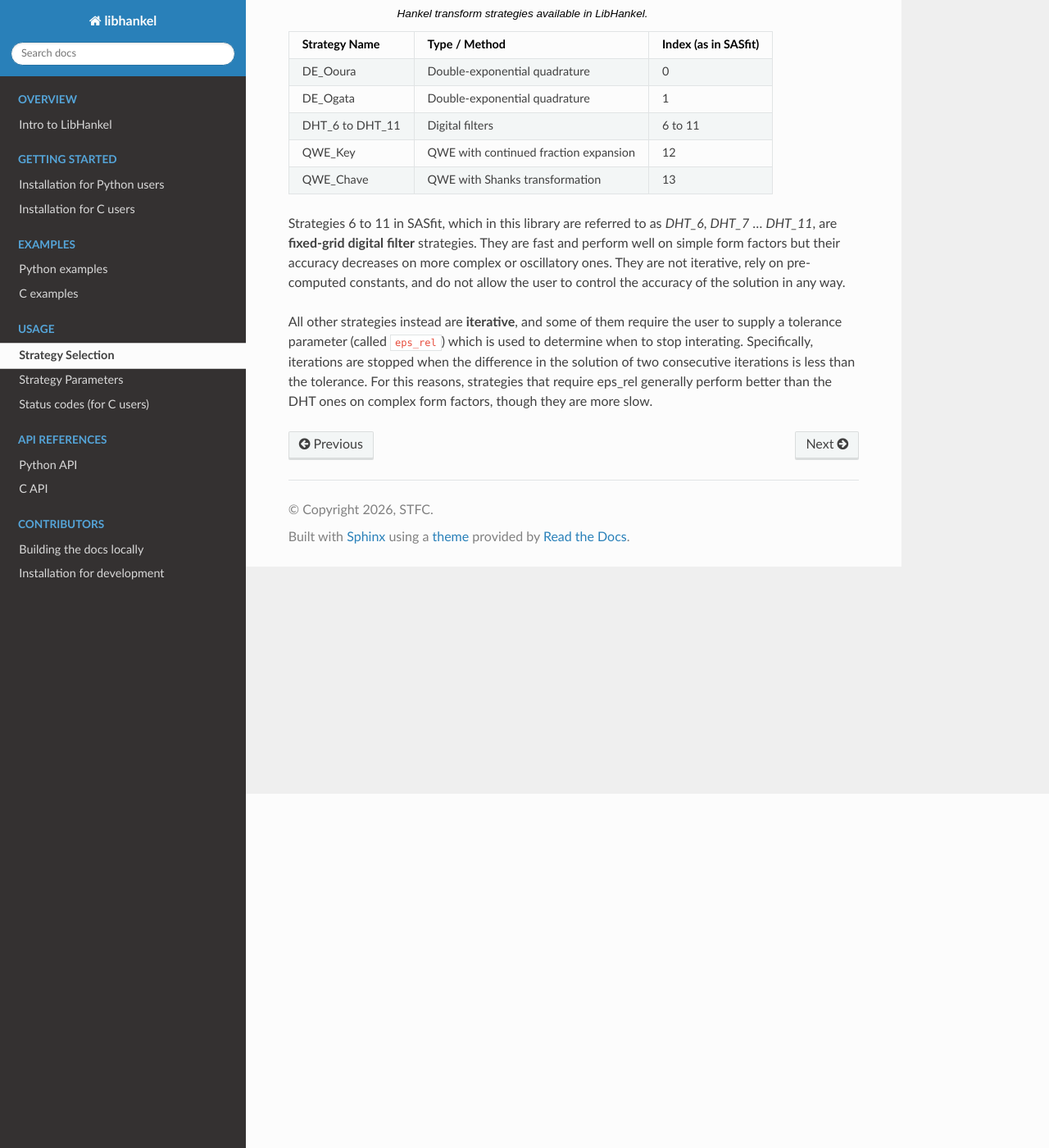
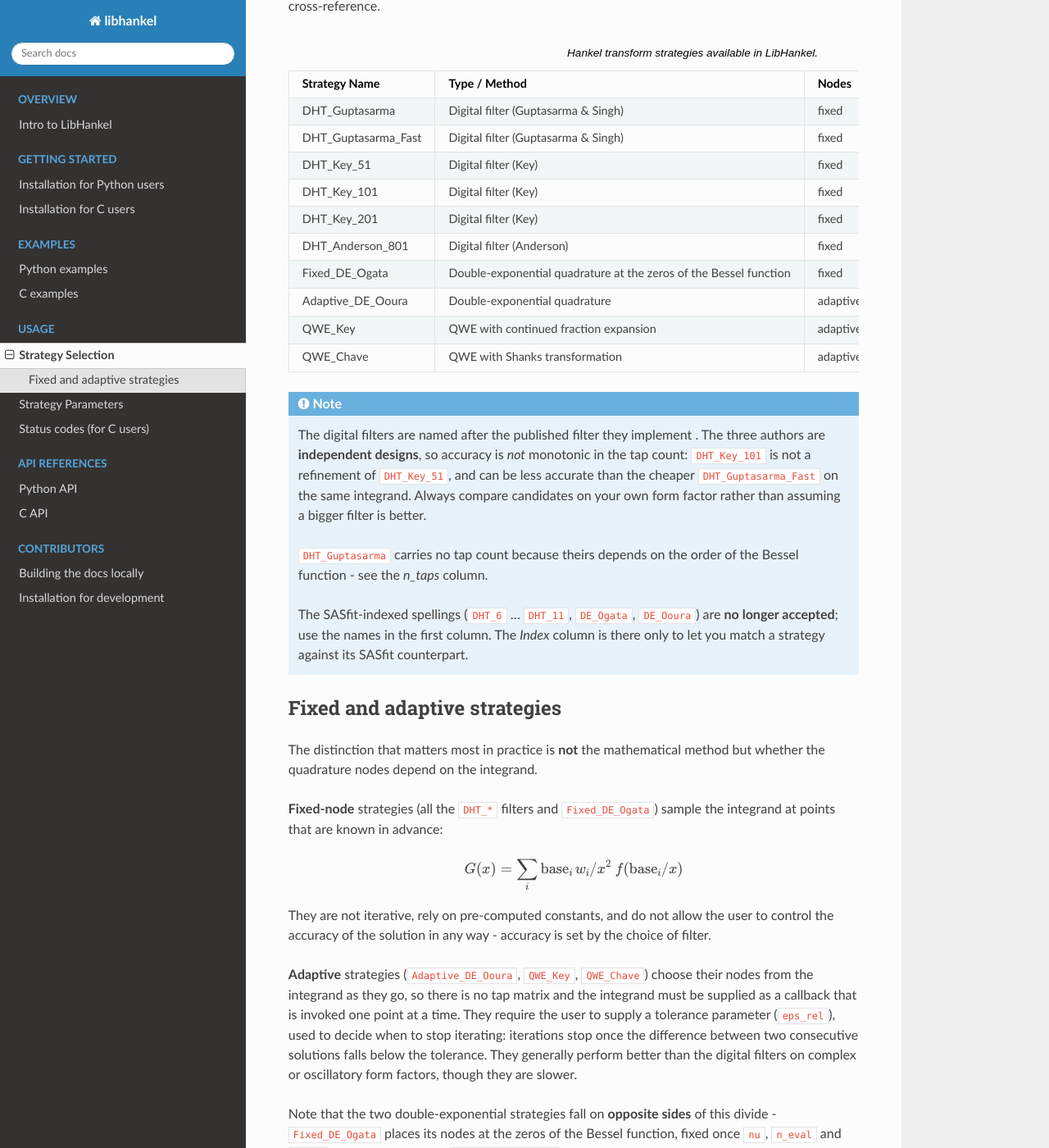
Before and after one commit to Letizia97/libhankel, a Sphinx documentation site: the page built from docs/source/usage/strategy_selection.rst, in a window 1280 px wide and 1400 px high, scrolled down 432 px. Shown: the whole window at 82% size. Built offline with Sphinx 7.4.7 and the Read the Docs theme 3.1.0, drawn with Linux system fonts in a browser that asks for light colours; some of the changed text lies outside the part shown.

Commit message:
Change names of DHT and DE strategies (#114)
* Change names of DHT and DE strategies

* Improve docstrings

* define LIBHANKEL_ALL_STRATEGIES

* Fix typo

* Remove FIXED_STRATEGIES

* Remove outdated exception

* Add test to check fixing typo helped accuracy

* Improve tests/docstrings

```diff
--- a/docs/source/usage/strategy_selection.rst
+++ b/docs/source/usage/strategy_selection.rst
@@ -11,36 +11,92 @@ to receive a parameter named ``strategy_name``, which allows the user the select
 the strategies available.
 
 The following table lists the strategies that are available in LibHankel.
-The column named *Strategy Name* in the table essentially contains the possible strings
-the user could pass in as ``strategy_name`` when calling the ``hankel_transform`` function.
-The column named *Index* in the table essentially refers to the numbering used in SASfit.
+The column named *Strategy Name* contains the possible strings the user could pass in as
+``strategy_name`` when calling the ``hankel_transform`` function.
+*Nodes* records whether the quadrature points are fixed or chosen adaptively (see
+:ref:`fixed-vs-adaptive` below), and *n_taps* how many times the integrand is
+evaluated per output point.
+The column named *Index* refers to the numbering used in SASfit, for cross-reference.
 
 
 .. table:: Hankel transform strategies available in LibHankel.
 
-    +---------------------+---------------------------------------+--------------------------+
-    | Strategy Name       | Type / Method                         | Index (as in SASfit)     |
-    +=====================+=======================================+==========================+
-    | DE_Ooura            | Double-exponential quadrature         | 0                        |
-    +---------------------+---------------------------------------+--------------------------+
-    | DE_Ogata            | Double-exponential quadrature         | 1                        |
-    +---------------------+---------------------------------------+--------------------------+
-    | DHT_6 to DHT_11     | Digital filters                       | 6 to 11                  |
-    +---------------------+---------------------------------------+--------------------------+
-    | QWE_Key             | QWE with continued fraction expansion | 12                       |
-    +---------------------+---------------------------------------+--------------------------+
-    | QWE_Chave           | QWE with Shanks transformation        | 13                       |
-    +---------------------+---------------------------------------+--------------------------+
+    +----------------------+---------------------------------------+----------+----------------+----------------------+
+    | Strategy Name        | Type / Method                         | Nodes    | n_taps         | Index (as in SASfit) |
+    +======================+=======================================+==========+================+======================+
+    | DHT_Guptasarma       | Digital filter (Guptasarma & Singh)   | fixed    | 120 (J0)       | 6                    |
+    |                      |                                       |          | 140 (J1)       |                      |
+    +----------------------+---------------------------------------+----------+----------------+----------------------+
+    | DHT_Guptasarma_Fast  | Digital filter (Guptasarma & Singh)   | fixed    | 61 (J0)        | 7                    |
+    |                      |                                       |          | 47 (J1)        |                      |
+    +----------------------+---------------------------------------+----------+----------------+----------------------+
+    | DHT_Key_51           | Digital filter (Key)                  | fixed    | 51             | 8                    |
+    +----------------------+---------------------------------------+----------+----------------+----------------------+
+    | DHT_Key_101          | Digital filter (Key)                  | fixed    | 101            | 9                    |
+    +----------------------+---------------------------------------+----------+----------------+----------------------+
+    | DHT_Key_201          | Digital filter (Key)                  | fixed    | 201            | 10                   |
+    +----------------------+---------------------------------------+----------+----------------+----------------------+
+    | DHT_Anderson_801     | Digital filter (Anderson)             | fixed    | 801            | 11                   |
+    +----------------------+---------------------------------------+----------+----------------+----------------------+
+    | Fixed_DE_Ogata       | Double-exponential quadrature         | fixed    | ``n_eval``     | 1                    |
+    |                      | at the zeros of the Bessel function   |          |                |                      |
+    +----------------------+---------------------------------------+----------+----------------+----------------------+
+    | Adaptive_DE_Ooura    | Double-exponential quadrature         | adaptive | up to          | 0                    |
+    |                      |                                       |          | ``n_eval``     |                      |
+    +----------------------+---------------------------------------+----------+----------------+----------------------+
+    | QWE_Key              | QWE with continued fraction expansion | adaptive | up to          | 12                   |
+    |                      |                                       |          | ``n_eval``     |                      |
+    +----------------------+---------------------------------------+----------+----------------+----------------------+
+    | QWE_Chave            | QWE with Shanks transformation        | adaptive | up to          | 13                   |
+    |                      |                                       |          | ``n_eval``     |                      |
+    +----------------------+---------------------------------------+----------+----------------+----------------------+
+
+.. note::
+
+   The digital filters are named after the published filter they implement .
+   The three authors are **independent designs**, so accuracy is *not* monotonic in the
+   tap count: ``DHT_Key_101`` is not a refinement of ``DHT_Key_51``, and can be less
+   accurate than the cheaper ``DHT_Guptasarma_Fast`` on the same integrand.
+   Always compare candidates on your own form factor rather than assuming a bigger
+   filter is better.
+
+   ``DHT_Guptasarma`` carries no tap count because theirs depends on the order of the
+   Bessel function - see the *n_taps* column.
+
+   The SASfit-indexed spellings (``DHT_6`` ... ``DHT_11``, ``DE_Ogata``, ``DE_Ooura``)
+   are **no longer accepted**; use the names in the first column. The *Index* column is
+   there only to let you match a strategy against its SASfit counterpart.
 
 
-Strategies 6 to 11 in SASfit, which in this library are referred to as *DHT_6*, *DHT_7* ...
-*DHT_11*,  are **fixed-grid digital filter** strategies. They are fast and perform well on simple form
-factors but their accuracy decreases on more complex or oscillatory ones. They are not iterative,
-rely on pre-computed constants, and do not allow the user to control the accuracy of the solution
-in any way.
+.. _fixed-vs-adaptive:
 
-All other strategies instead are **iterative**, and some of them require the user to supply a tolerance
-parameter (called ``eps_rel``) which is used to determine when to stop interating. Specifically,
-iterations are stopped when the difference in the solution of two consecutive iterations is less than
-the tolerance. For this reasons, strategies that require eps_rel generally perform better than the DHT
-ones on complex form factors, though they are more slow.
+Fixed and adaptive strategies
+-----------------------------
+
+The distinction that matters most in practice is **not** the mathematical method but
+whether the quadrature nodes depend on the integrand.
+
+**Fixed-node** strategies (all the ``DHT_*`` filters and ``Fixed_DE_Ogata``) sample the
+integrand at points that are known in advance:
+
+.. math::
+
+    G(x) = \sum_i \mathrm{base}_i \, w_i / x^2 \; f(\mathrm{base}_i / x)
+
+They are not iterative, rely on pre-computed constants, and do not
+allow the user to control the accuracy of the solution in any way -
+accuracy is set by the choice of filter.
+
+**Adaptive** strategies (``Adaptive_DE_Ooura``, ``QWE_Key``, ``QWE_Chave``) choose their
+nodes from the integrand as they go, so there is no tap matrix and the integrand must be
+supplied as a callback that is invoked one point at a time. They require the user to
+supply a tolerance parameter (``eps_rel``), used to decide when to stop iterating:
+iterations stop once the difference between two consecutive solutions falls below the
+tolerance. They generally perform better than the digital filters on complex or
+oscillatory form factors, though they are slower.
+
+Note that the two double-exponential strategies fall on **opposite sides** of this
+divide - ``Fixed_DE_Ogata`` places its nodes at the zeros of the Bessel function, fixed
+once ``nu``, ``n_eval`` and ``f_max`` are known, whereas ``Adaptive_DE_Ooura`` is
+iterative. This is why they carry an explicit ``Fixed_`` / ``Adaptive_`` qualifier while
+the ``DHT_*`` (always fixed) and ``QWE_*`` (always adaptive) families do not.
```
Also changed, not shown: docs/source/usage/strategy_params.rst (+19 -16 lines), 13 other files.
